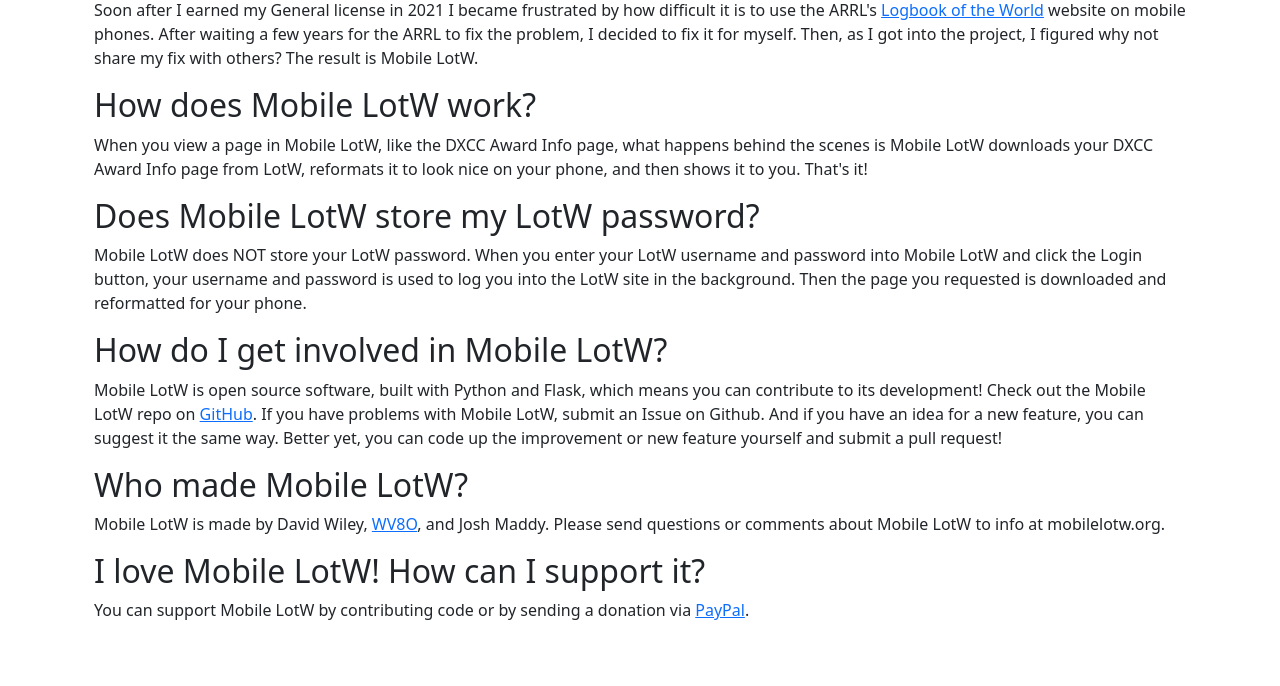
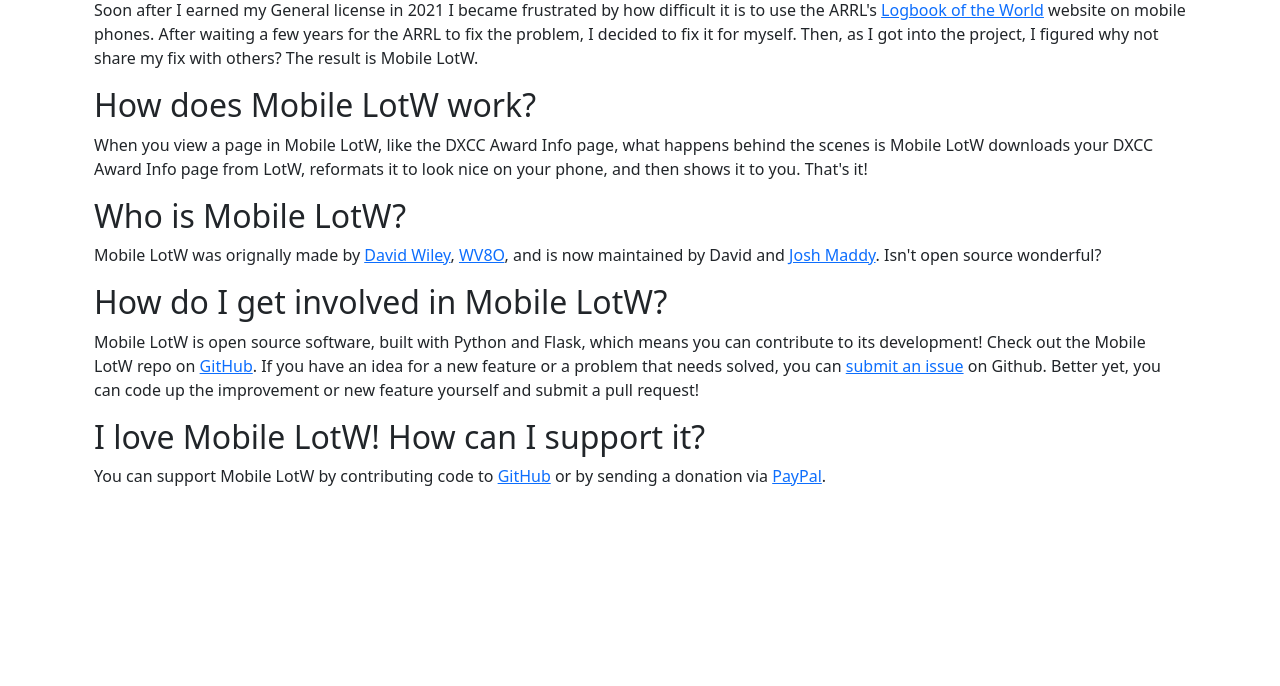
Before and after one commit to kalendar/mobile_lotw, a Flask app: page /about in a window 1280 px wide. Shown: the part 136-822 px from the top of the page. After the commit the page ends 622 px from the top, so only its background shows below. Run offline with Flask 3, Linux system fonts and the light colour scheme; parts of the project's set-up code (start-up, migrations or seed data) failed here and were passed over; some libraries are stand-ins or nearby versions.

Commit message:
Updates to about.html

```diff
--- a/app/templates/about.html
+++ b/app/templates/about.html
@@ -5,11 +5,11 @@
     <h2>Why did you make Mobile LotW?</h2>
     <p>
       Soon after I earned my General license in 2021 I became frustrated by how
-      difficult it is to use the ARRL's
-      <a href="http://lotw.arrl.org/">Logbook of the World</a> website on mobile
-      phones. After waiting a few years for the ARRL to fix the problem, I
-      decided to fix it for myself. Then, as I got into the project, I figured
-      why not share my fix with others? The result is Mobile LotW.
+      difficult it is to use the ARRL's <a href="http://lotw.arrl.org/">Logbook
+      of the World</a> website on mobile phones. After waiting a few years for
+      the ARRL to fix the problem, I decided to fix it for myself. Then, as I
+      got into the project, I figured why not share my fix with others? The
+      result is Mobile LotW.
     </p>
 
     <h2>How does Mobile LotW work?</h2>
@@ -20,13 +20,12 @@
       to you. That's it!
     </p>
 
-    <h2>Does Mobile LotW store my LotW password?</h2>
+    <h2>Who is Mobile LotW?</h2>
     <p>
-      Mobile LotW does NOT store your LotW password. When you enter your LotW
-      username and password into Mobile LotW and click the Login button, your
-      username and password is used to log you into the LotW site in the
-      background. Then the page you requested is downloaded and reformatted for
-      your phone.
+      Mobile LotW was orignally made by <a href="https://davidwiley.org/">David
+      Wiley</a>, <a href="https://www.qrz.com/db/wv8edu">WV8O</a>, and is now
+      maintained by David and <a href="https://joshuamaddy.github.io/">Josh Maddy</a>.
+      Isn't open source wonderful?
     </p>
 
     <h2>How do I get involved in Mobile LotW?</h2>
@@ -34,23 +33,17 @@
       Mobile LotW is open source software, built with Python and Flask, which
       means you can contribute to its development! Check out the Mobile LotW
       repo on <a href="https://github.com/kalendar/mobile_lotw">GitHub</a>. If
-      you have problems with Mobile LotW, submit an Issue on Github. And if you
-      have an idea for a new feature, you can suggest it the same way. Better
-      yet, you can code up the improvement or new feature yourself and submit a
-      pull request!
-    </p>
-
-    <h2>Who made Mobile LotW?</h2>
-    <p>
-      Mobile LotW is made by David Wiley,
-      <a href="https://www.qrz.com/db/wv8edu">WV8O</a>, and Josh Maddy. Please
-      send questions or comments about Mobile LotW to info at mobilelotw.org.
+      you have an idea for a new feature or a problem that needs solved, you can
+      <a href="https://github.com/kalendar/mobile_lotw/issues">submit an issue</a>
+      on Github. Better yet, you can code up the improvement or new feature
+      yourself and submit a pull request!
     </p>
 
     <h2>I love Mobile LotW! How can I support it?</h2>
     <p>
-      You can support Mobile LotW by contributing code or by sending a donation
-      via
+      You can support Mobile LotW by contributing code to
+      <a href="https://github.com/kalendar/mobile_lotw">GitHub</a> or by
+      sending a donation via
       <a href="https://paypal.me/opencontent">PayPal</a>.
     </p>
   </div>
```
